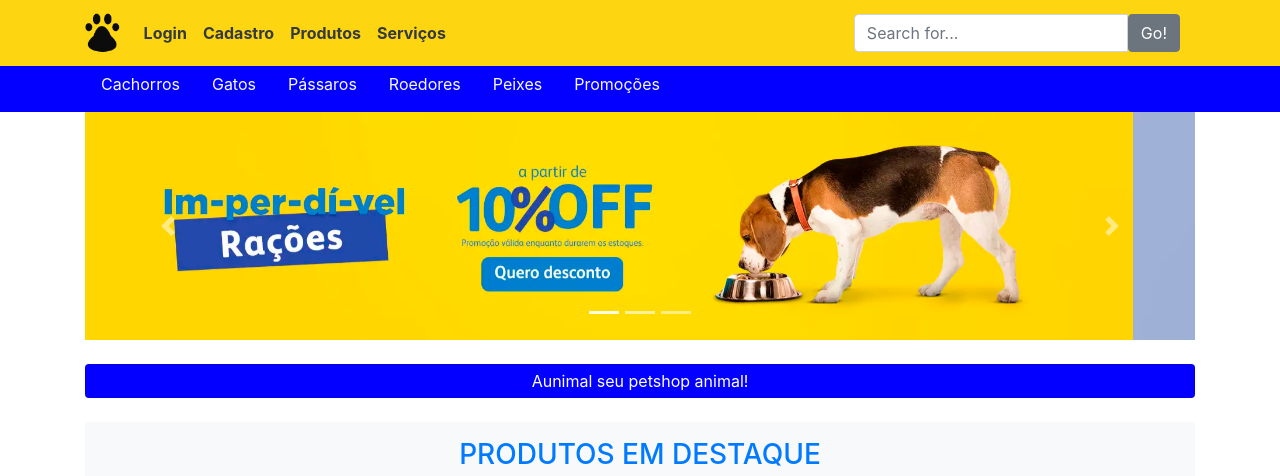
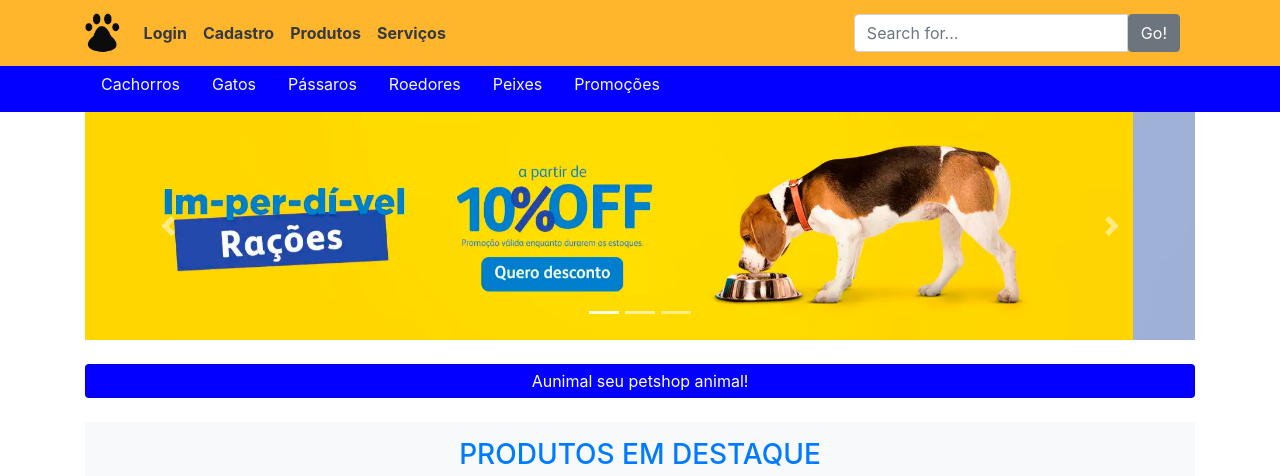
Before and after one commit to mwingter/WEB-PetShop, a plain HTML site: page index.html in a window 1280 px wide. Shown: the top 476 px of the page. Drawn offline with nearby package versions, Linux system fonts and the light colour scheme; a script that the page names is missing.

Commit message:
Cor do header/footer agora é laranja

```diff
--- a/style.css
+++ b/style.css
@@ -8,7 +8,7 @@ body {
     }
 }
 .navbar1, .footer {
-    background-color: rgb(254, 213, 17);
+    background-color: rgb(255, 182, 45);
     font-weight: bold;
 }
 
```
